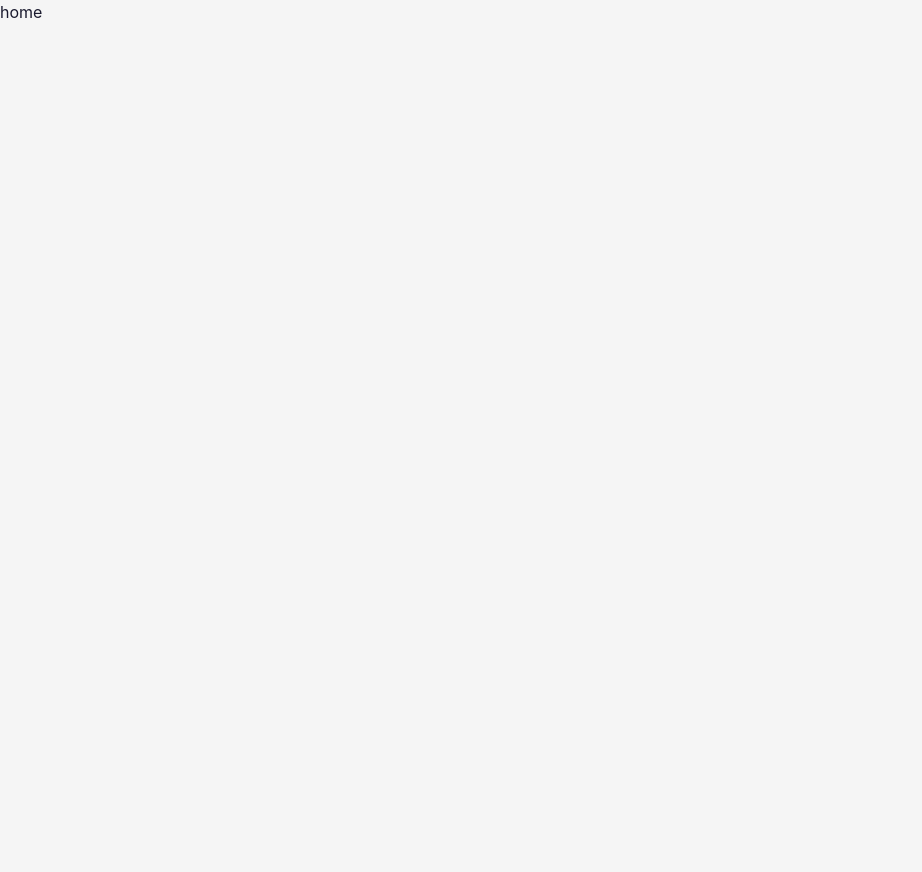
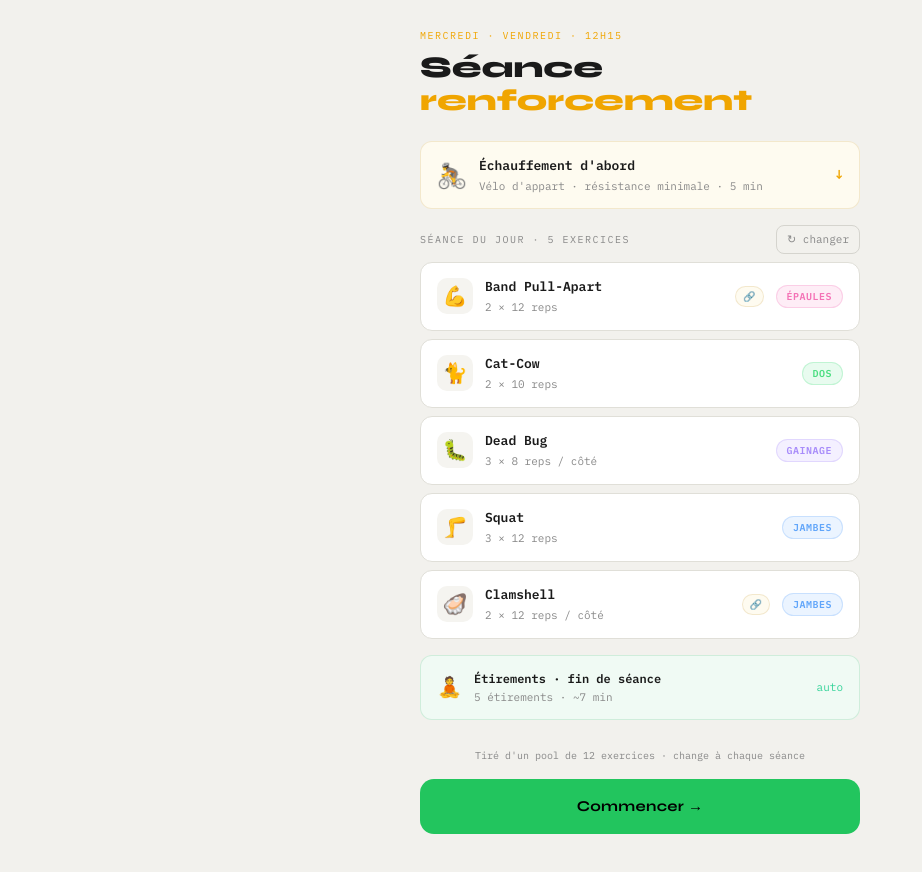
Before and after one commit to bastientanesie/simple-fitness, a Vue app: page / in a window 1280 px wide. Shown: the top 872 px of the page, without its empty margins (0-922 px from the left). Before the commit the page ends 800 px from the top, so only its background shows below. Built offline with nearby package versions, Linux system fonts and the light colour scheme.

Commit message:
feat: wire SessionView, add CSS variables, animations and Google Fonts
Co-Authored-By: Claude Sonnet 4.6 <noreply@anthropic.com>

```diff
--- a/index.html
+++ b/index.html
@@ -5,6 +5,8 @@
     <link rel="icon" type="image/svg+xml" href="/favicon.svg" />
     <meta name="viewport" content="width=device-width, initial-scale=1.0" />
     <title>scaffold_tmp</title>
+    <link rel="preconnect" href="https://fonts.googleapis.com" />
+    <link href="https://fonts.googleapis.com/css2?family=IBM+Plex+Mono:wght@400;500;600&family=Syne:wght@700;800&display=swap" rel="stylesheet" />
   </head>
   <body>
     <div id="app"></div>
--- a/src/assets/main.css
+++ b/src/assets/main.css
@@ -1,22 +1,55 @@
 @import "tailwindcss";
 
-@theme {
-  --color-bg: #1a1a2e;
-  --color-surface: #16213e;
-  --color-primary: #e94560;
-  --color-text: #e0e0e0;
-  --color-muted: #a0a0b0;
-}
+*, *::before, *::after { box-sizing: border-box; margin: 0; padding: 0; }
+html, body, #app { height: 100%; }
+body { -webkit-tap-highlight-color: transparent; background: var(--bg); }
 
 :root {
-  background-color: var(--color-bg);
-  color: var(--color-text);
+  --bg:             #080808;
+  --surface:        #111111;
+  --border:         #1a1a1a;
+  --fg:             #e5e5e5;
+  --fg2:            #aaaaaa;
+  --muted:          #555555;
+  --subtle:         #282828;
+  --warmup-bg:      #100d00;
+  --warmup-border:  rgba(240,165,0,0.13);
+  --stretch-bg:     #081008;
+  --stretch-border: rgba(52,211,153,0.12);
+  --ex-bg:          #181818;
+  --ghost-border:   #1e1e1e;
+  --ring-track:     #1a1a1a;
+  --toggle-bg:      #141414;
+  --toggle-border:  #282828;
+  --toggle-fg:      #666666;
 }
 
 html.light {
-  --color-bg: #f5f5f5;
-  --color-surface: #ffffff;
-  --color-primary: #e94560;
-  --color-text: #1a1a2e;
-  --color-muted: #606070;
+  --bg:             #f2f1ed;
+  --surface:        #ffffff;
+  --border:         #e0dfd8;
+  --fg:             #1a1a1a;
+  --fg2:            #444444;
+  --muted:          #888888;
+  --subtle:         #d0cfca;
+  --warmup-bg:      #fefbf0;
+  --warmup-border:  rgba(180,120,0,0.15);
+  --stretch-bg:     #f0faf4;
+  --stretch-border: rgba(22,163,74,0.15);
+  --ex-bg:          #f5f4f0;
+  --ghost-border:   #d5d4ce;
+  --ring-track:     #e0dfd8;
+  --toggle-bg:      #ffffff;
+  --toggle-border:  #e0dfd8;
+  --toggle-fg:      #888888;
 }
+
+@keyframes pop    { 0% { transform: scale(1.4); opacity: 0; } 100% { transform: scale(1); opacity: 1; } }
+@keyframes fin    { 0% { opacity: 0; transform: translateY(10px); } 100% { opacity: 1; transform: translateY(0); } }
+@keyframes sideIn { 0% { opacity: 0; transform: translateX(24px); } 100% { opacity: 1; transform: translateX(0); } }
+.pop    { animation: pop    0.3s cubic-bezier(.175, .885, .32, 1.275) both; }
+.fin    { animation: fin    0.3s ease-out both; }
+.sideIn { animation: sideIn 0.25s ease-out both; }
+
+button { transition: opacity 0.15s, transform 0.1s; -webkit-appearance: none; }
+button:active { opacity: 0.8; transform: scale(0.98); }
--- a/src/views/SessionView.vue
+++ b/src/views/SessionView.vue
@@ -1,15 +1,102 @@
 <script setup lang="ts">
-import { ref } from 'vue'
+import { useSession } from '../composables/useSession'
+import { exercises } from '../data/exercises'
+import { stretches } from '../data/stretches'
+import HomeScreen         from '../components/screens/HomeScreen.vue'
+import IntroScreen        from '../components/screens/IntroScreen.vue'
+import CountdownScreen    from '../components/screens/CountdownScreen.vue'
+import ActiveScreen       from '../components/screens/ActiveScreen.vue'
+import RestScreen         from '../components/screens/RestScreen.vue'
+import ExDoneScreen       from '../components/screens/ExDoneScreen.vue'
+import StretchIntroScreen from '../components/screens/StretchIntroScreen.vue'
+import StretchScreen      from '../components/screens/StretchScreen.vue'
+import DoneScreen         from '../components/screens/DoneScreen.vue'
 
-type ScreenName =
-  | 'home' | 'intro' | 'countdown' | 'active'
-  | 'rest' | 'exdone' | 'stretchIntro' | 'stretch' | 'done'
-
-defineEmits<{ 'open-settings': [] }>()
-
-const currentScreen = ref<ScreenName>('home')
+const s = useSession()
 </script>
 
 <template>
-  <div>{{ currentScreen }}</div>
+  <HomeScreen
+    v-if="s.screen.value === 'home'"
+    :session="s.session.value"
+    :pool-size="exercises.length"
+    @commencer="s.handleBegin()"
+    @regen="s.handleRegen()"
+  />
+
+  <IntroScreen
+    v-else-if="s.screen.value === 'intro'"
+    :exercise="s.currentExercise.value"
+    :exercise-index="s.exerciseIndex.value"
+    :session-length="s.session.value.length"
+    @start="s.handleStart()"
+  />
+
+  <CountdownScreen
+    v-else-if="s.screen.value === 'countdown'"
+    :countdown-value="s.countdownValue.value"
+    :exercise="s.currentExercise.value"
+    :set-number="s.setNumber.value"
+  />
+
+  <ActiveScreen
+    v-else-if="s.screen.value === 'active'"
+    :exercise="s.currentExercise.value"
+    :exercise-index="s.exerciseIndex.value"
+    :session-length="s.session.value.length"
+    :set-number="s.setNumber.value"
+    :ex-timer-value="s.exTimer.value.value"
+    :ex-timer-max="s.exTimer.max.value"
+    @ok="s.handleOk()"
+  />
+
+  <RestScreen
+    v-else-if="s.screen.value === 'rest'"
+    :exercise="s.currentExercise.value"
+    :exercise-index="s.exerciseIndex.value"
+    :session-length="s.session.value.length"
+    :set-number="s.setNumber.value"
+    :rest-timer-value="s.restTimer.value.value"
+    :rest-timer-max="s.restTimer.max.value"
+    @skip="s.handleSkipRest()"
+  />
+
+  <ExDoneScreen
+    v-else-if="s.screen.value === 'exdone'"
+    :exercise="s.currentExercise.value"
+    :exercise-index="s.exerciseIndex.value"
+    :session-length="s.session.value.length"
+    :next-exercise="s.session.value[s.exerciseIndex.value + 1] ?? null"
+    @next="s.handleNext()"
+  />
+
+  <StretchIntroScreen
+    v-else-if="s.screen.value === 'stretchIntro'"
+    :stretch="s.currentStretch.value"
+    :stretch-index="s.stretchIndex.value"
+    :stretch-count="stretches.length"
+    @start="s.startStretch()"
+    @skip="s.skipStretch()"
+  />
+
+  <StretchScreen
+    v-else-if="s.screen.value === 'stretch'"
+    :stretch="s.currentStretch.value"
+    :stretch-index="s.stretchIndex.value"
+    :stretch-count="stretches.length"
+    :stretch-side="s.stretchSide.value"
+    :timer-value="s.stretchTimer.value.value"
+    :timer-max="s.stretchTimer.max.value"
+    @next-side="s.handleNextSide()"
+    @skip="s.skipStretch()"
+    @done="s.finishCatCow()"
+  />
+
+  <DoneScreen
+    v-else-if="s.screen.value === 'done'"
+    :session-length="s.session.value.length"
+    :stretch-count="stretches.length"
+    :elapsed="s.elapsed.value"
+    @restart="s.handleRestart()"
+  />
 </template>
--- a/vite.config.ts
+++ b/vite.config.ts
@@ -1,7 +1,8 @@
 import { defineConfig } from 'vite'
 import vue from '@vitejs/plugin-vue'
+import tailwindcss from '@tailwindcss/vite'
 
-// https://vite.dev/config/
 export default defineConfig({
-  plugins: [vue()],
+  plugins: [vue(), tailwindcss()],
+  base: '/simple-fitness/',
 })
```
